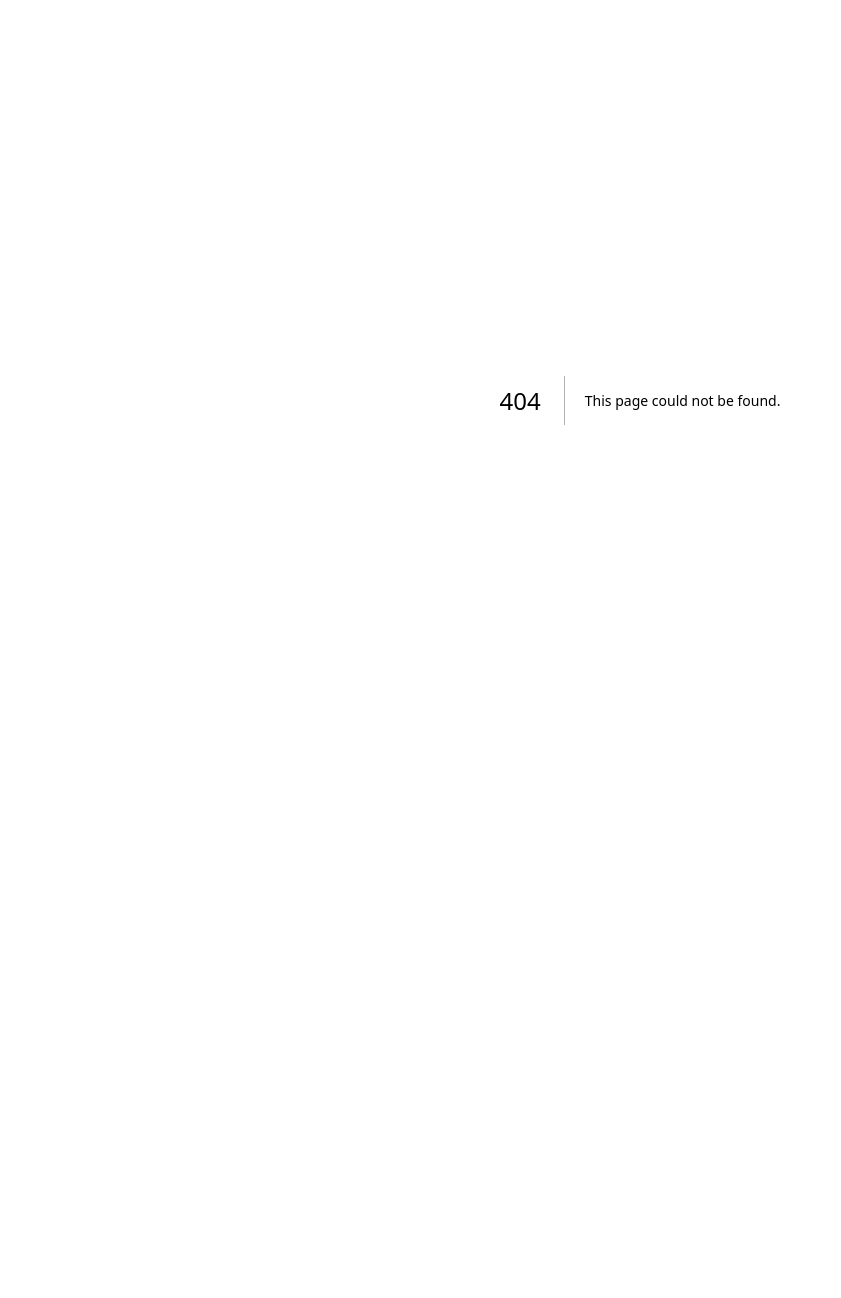
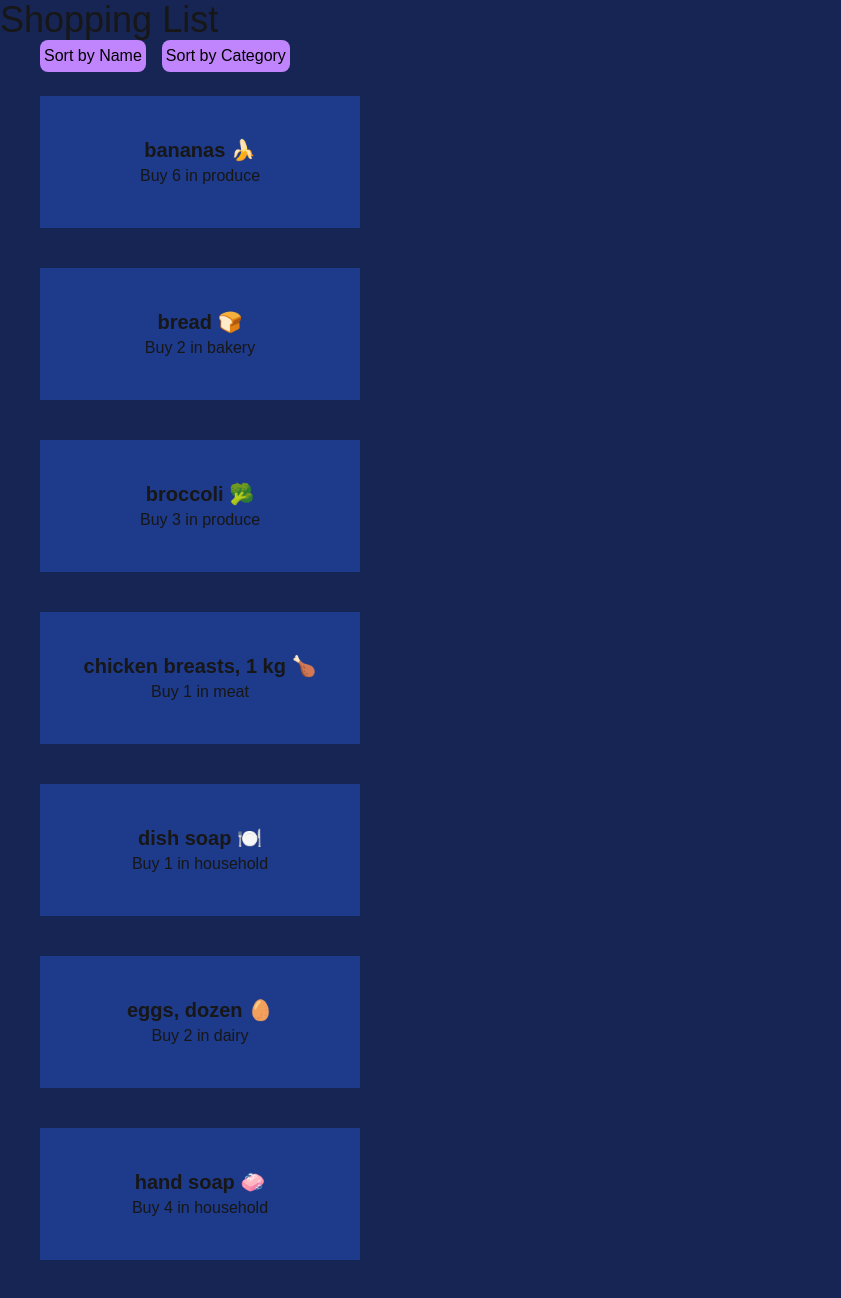
Before and after one commit to BaljotN/cprg306-assignments, a Next.js app: page /week-6 in a window 1280 px wide. Before the commit this address had no page. Shown: the top 1298 px of the page, without its empty margins (0-841 px from the left). Before the commit the page ends 800 px from the top, so only its background shows below. Built offline with nearby package versions, Linux system fonts and the light colour scheme.

Commit message:
Week 6 Assignment

```diff
--- a/app/page.js
+++ b/app/page.js
@@ -43,6 +43,12 @@ let linkStyles = "underling text-cyan-600 hover:text-cyan-300"
         <li>
           <Link href={"./week-6/in-class-stuff"} className={linkStyles}>Link to week-6 Arrays</Link>
         </li>
+        <li>
+          <Link href={"./week-6"} className={linkStyles}>Link to week-6 Assignment</Link>
+        </li>
+        <li>
+          <Link href={"./week-7/in-class-stuff"} className={linkStyles}>Link to week-7 Managing States</Link>
+        </li>
 
       </ul>
     </main>
--- /dev/null
+++ b/app/week-6/item-list.js
@@ -0,0 +1,43 @@
+"use client"
+
+import { useState } from "react";
+import Item from "./item";
+import items from "./items.json";
+
+
+export default function ItemList(){
+
+  const [sortBy,setSortBy] = useState("name");
+
+  const sortedItems = [...items].sort((a,b) => a.name.localeCompare(b.name));
+  if(sortBy == "name"){
+  sortedItems.sort((a,b) => a.name.localeCompare(b.name));
+  }
+  else if(sortBy =="category"){
+  sortedItems.sort((a,b) => a.category.localeCompare(b.category))
+  }
+
+  const sortByName = () =>{
+    setSortBy("name");
+  }
+  const sortByCat = () =>{
+    setSortBy("category");
+  }
+  return(
+
+<main className="bg-blue-950">
+  <button onClick={sortByName} className="bg-purple-400 text-black ml-10 mb-6 p-1 rounded-lg hover:bg-purple-600 focus:bg-purple-600 click:bg-purple-400">Sort by Name</button>
+  <button onClick={sortByCat} className="bg-purple-400 text-black ml-4 mb-6 p-1 rounded-lg hover:bg-purple-600 focus:bg-purple-600 click:bg-purple-400">Sort by Category</button>
+  <ul>
+  {sortedItems.map((item) => (
+            <li key={item.id} className="mb-10 ml-10 p-10 bg-blue-900 w-80 h-auto text-center">
+                <h2 className="text-xl font-bold">{item.name}</h2>
+                <p>Buy {item.quantity} in {item.category}</p>
+            </li>
+        ))}
+  </ul>
+</main>
+
+
+);
+}
--- /dev/null
+++ b/app/week-6/item.js
@@ -0,0 +1,19 @@
+export default function Item({item}){
+
+    let {
+        name,
+        quantity,
+        category
+    } = item;
+
+    return(
+         <div className="mb-10 ml-10 p-10 bg-blue-900 w-80 h-auto text-center">
+            <h3 style={{
+                fontWeight:"bold",
+                fontSize:20
+                }}>{name}</h3>
+            <p style={{fontSize:15}}>Buy {quantity} in {category}</p>
+        </div>
+    );
+
+}
--- /dev/null
+++ b/app/week-6/items.json
@@ -0,0 +1,74 @@
+[
+    {
+      "id": "1h2GJKH12gkHG31h1H",
+      "name": "milk, 4 L 🥛",
+      "quantity": 1,
+      "category": "dairy"
+    },
+    {
+      "id": "2KJH3k2j3H1k2J3K1H",
+      "name": "bread 🍞",
+      "quantity": 2,
+      "category": "bakery"
+    },
+    {
+      "id": "3h2KJH3k2j3H1k2J3",
+      "name": "eggs, dozen 🥚",
+      "quantity": 2,
+      "category": "dairy"
+    },
+    {
+      "id": "4k2J3K1H2GJKH12gk",
+      "name": "bananas 🍌",
+      "quantity": 6,
+      "category": "produce"
+    },
+    {
+      "id": "5H1h1H2KJH3k2j3H",
+      "name": "broccoli 🥦",
+      "quantity": 3,
+      "category": "produce"
+    },
+    {
+      "id": "6H1k2J3K1H2GJKH1",
+      "name": "chicken breasts, 1 kg 🍗",
+      "quantity": 1,
+      "category": "meat"
+    },
+    {
+      "id": "7gkHG31h1H2KJH3k",
+      "name": "pasta sauce 🍝",
+      "quantity": 3,
+      "category": "canned goods"
+    },
+    {
+      "id": "8j3H1k2J3K1H2GJK",
+      "name": "spaghetti, 454 g 🍝",
+      "quantity": 2,
+      "category": "dry goods"
+    },
+    {
+      "id": "9H12gkHG31h1H2KJ",
+      "name": "toilet paper, 12 pack 🧻",
+      "quantity": 1,
+      "category": "household"
+    },
+    {
+      "id": "10H3k2j3H1k2J3K1",
+      "name": "paper towels, 6 pack",
+      "quantity": 1,
+      "category": "household"
+    },
+    {
+      "id": "11k2J3K1H2GJKH12",
+      "name": "dish soap 🍽️",
+      "quantity": 1,
+      "category": "household"
+    },
+    {
+      "id": "12GJKH12gkHG31h1",
+      "name": "hand soap 🧼",
+      "quantity": 4,
+      "category": "household"
+    }
+  ]
--- /dev/null
+++ b/app/week-6/page.js
@@ -0,0 +1,9 @@
+import ItemList from "./item-list";
+export default function Page(){
+    return(
+    <main>
+        <h1 className="bg-blue-950 h-10 text-4xl">Shopping List</h1>
+        <ItemList/>
+    </main>
+    );
+}
```
